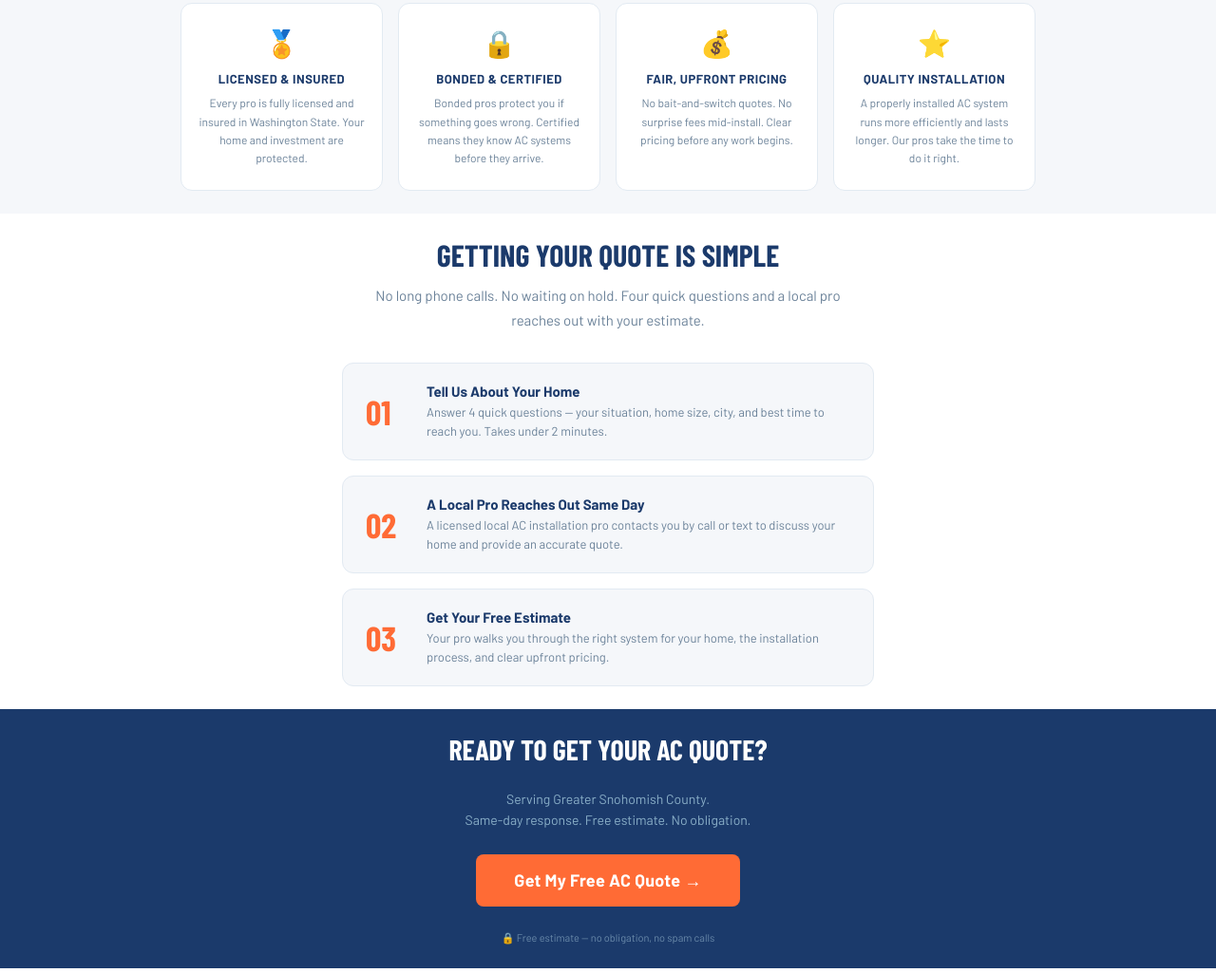
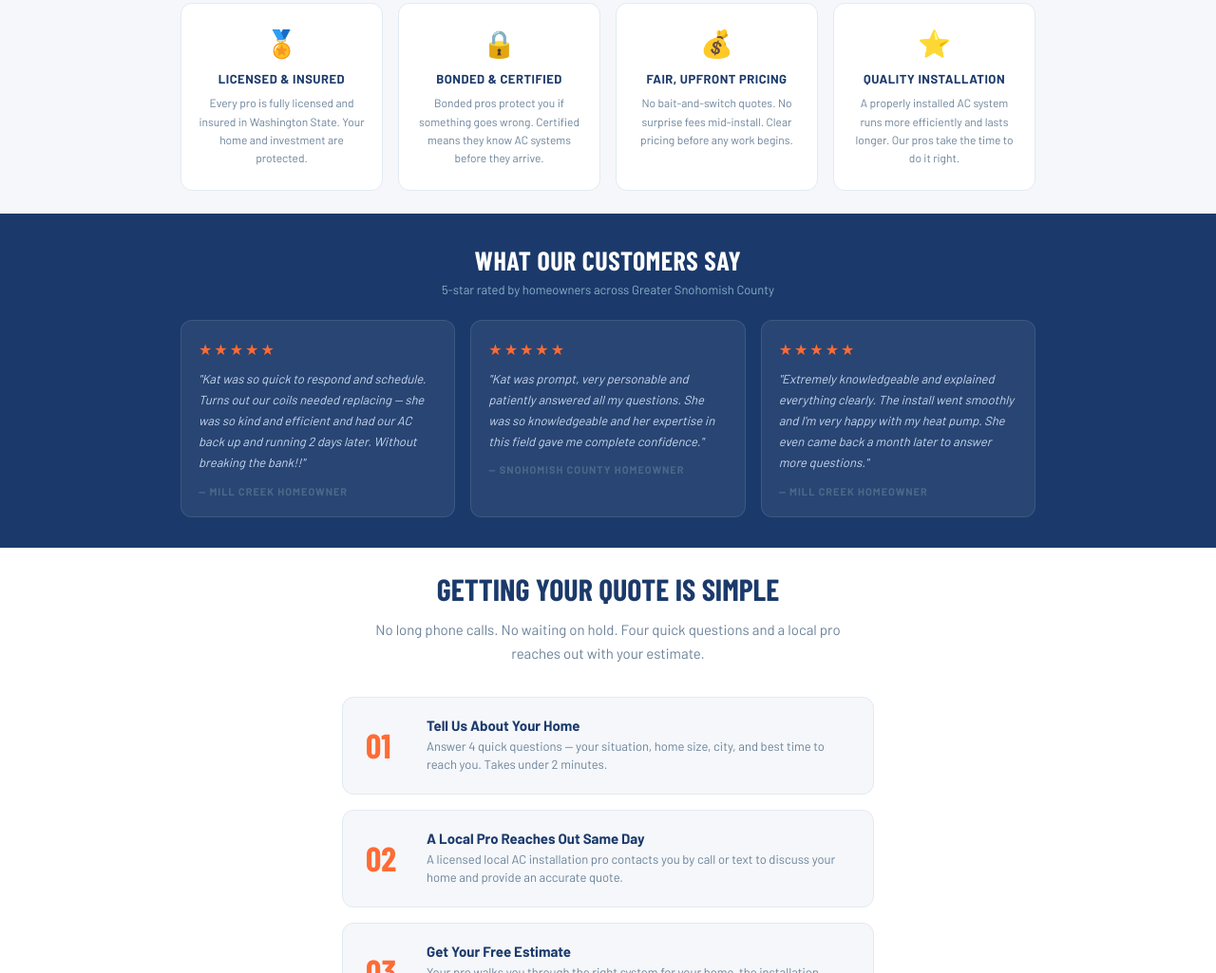
Before and after one commit to ryrichardson2026/ac-millcreek-hvac, a plain HTML site: page index.html in a window 1280 px wide. Shown: the part 2007-3032 px from the top of the page at 95% size. Drawn offline with nearby package versions, Linux system fonts and the light colour scheme; a script that the page names is missing; a web font is replaced by a local one.

Commit message:
index.html

```diff
--- a/index.html
+++ b/index.html
@@ -301,6 +301,61 @@
   }
   .trust-card-desc { font-size: 12px; color: #6B8299; line-height: 1.6; }
 
+  /* REVIEWS SECTION */
+  .reviews-section {
+    background: #1B3A6B;
+    padding: 32px 24px;
+    text-align: center;
+  }
+  .reviews-section h2 {
+    font-family: 'Barlow Condensed', sans-serif;
+    font-size: 28px;
+    font-weight: 800;
+    color: #fff;
+    text-transform: uppercase;
+    margin-bottom: 6px;
+    letter-spacing: 0.5px;
+  }
+  .reviews-intro {
+    font-size: 13px;
+    color: #8AAFC8;
+    margin-bottom: 24px;
+  }
+  .reviews-grid {
+    display: grid;
+    grid-template-columns: repeat(auto-fit, minmax(240px, 1fr));
+    gap: 16px;
+    max-width: 900px;
+    margin: 0 auto;
+  }
+  .review-card {
+    background: rgba(255,255,255,0.06);
+    border: 1px solid rgba(255,255,255,0.1);
+    border-radius: 12px;
+    padding: 20px 18px;
+    text-align: left;
+  }
+  .review-stars {
+    color: #FF6B35;
+    font-size: 16px;
+    margin-bottom: 10px;
+    letter-spacing: 2px;
+  }
+  .review-text {
+    font-size: 13px;
+    color: #C8D8F0;
+    line-height: 1.7;
+    margin-bottom: 12px;
+    font-style: italic;
+  }
+  .review-author {
+    font-size: 11px;
+    font-weight: 700;
+    color: #4A6A8A;
+    text-transform: uppercase;
+    letter-spacing: 1px;
+  }
+
   /* SIMPLE SECTION */
   .simple-section {
     background: #fff;
@@ -581,6 +636,33 @@
   </div>
 </div>
 
+  <!-- REVIEWS SECTION -->
+  <div class="reviews-section">
+    <h2>What Our Customers Say</h2>
+    <p class="reviews-intro">5-star rated by homeowners across Greater Snohomish County</p>
+    <div class="reviews-grid">
+
+      <div class="review-card">
+        <div class="review-stars">★★★★★</div>
+        <p class="review-text">"Kat was so quick to respond and schedule. Turns out our coils needed replacing — she was so kind and efficient and had our AC back up and running 2 days later. Without breaking the bank!!"</p>
+        <div class="review-author">— Mill Creek Homeowner</div>
+      </div>
+
+      <div class="review-card">
+        <div class="review-stars">★★★★★</div>
+        <p class="review-text">"Kat was prompt, very personable and patiently answered all my questions. She was so knowledgeable and her expertise in this field gave me complete confidence."</p>
+        <div class="review-author">— Snohomish County Homeowner</div>
+      </div>
+
+      <div class="review-card">
+        <div class="review-stars">★★★★★</div>
+        <p class="review-text">"Extremely knowledgeable and explained everything clearly. The install went smoothly and I'm very happy with my heat pump. She even came back a month later to answer more questions."</p>
+        <div class="review-author">— Mill Creek Homeowner</div>
+      </div>
+
+    </div>
+  </div>
+
 <!-- SIMPLE SECTION -->
 <div class="simple-section">
   <h2>Getting Your Quote Is Simple</h2>
```
